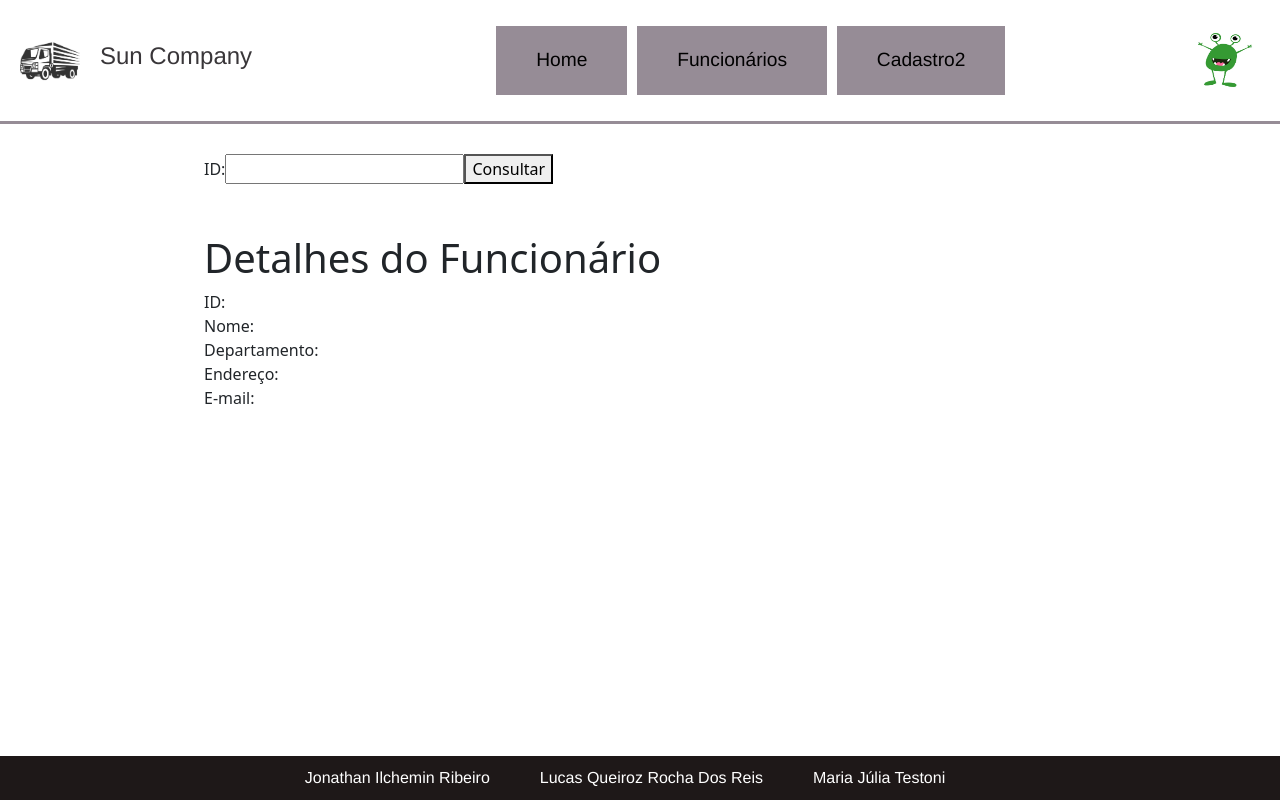
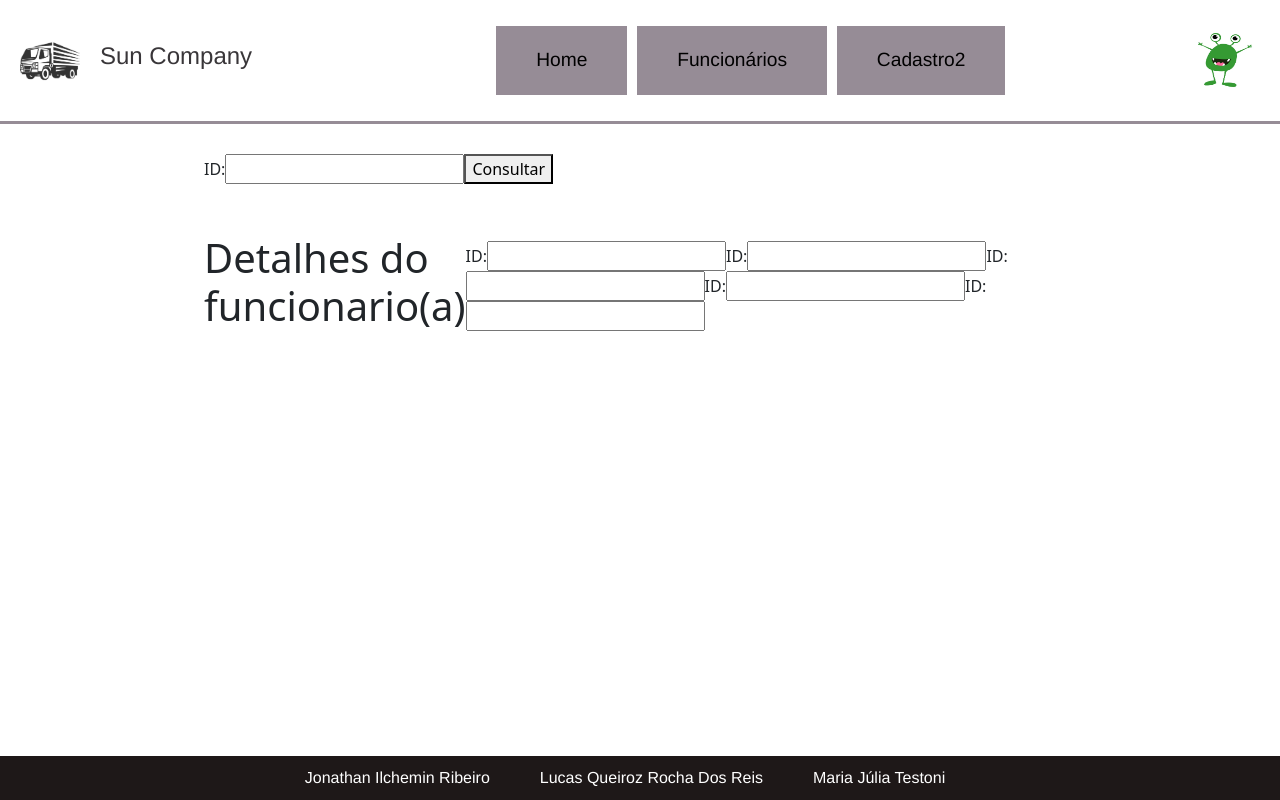
Before and after one commit to majutestoni/TrabalhoWeb, an Angular app: page /cadastro2 in a window 1280 px wide. Built offline with nearby package versions, Linux system fonts and the light colour scheme.

Commit message:
[change] ajustes de formulario

```diff
--- a/src/app/app-routing.module.ts
+++ b/src/app/app-routing.module.ts
@@ -22,7 +22,10 @@ const routes: Routes = [
   },
   {
     path: 'cadastro2',
-    component: Cadastro2Component,
+    loadChildren: () =>
+      import('./components/cadastro2/cadastro2.module').then(
+        (m) => m.Cadastro2Module
+      ),
   },
 ];
 
--- a/src/app/components/cadastro2/cadastro.service.ts
+++ b/src/app/components/cadastro2/cadastro.service.ts
@@ -35,27 +35,3 @@ export interface Deletar {
   status: string;
   mensagem: string;
 }
-
-const btnConsultar = document.getElementById("btn-consultar");
-    btnConsultar.addEventListener("click", function() {
-      const idFuncionario = "123";
-      buscarFuncionario(idFuncionario);
-    });
-
-function buscarFuncionario(id) {
-  const resultado = document.getElementById("result");
-
-  CadastroService.consulta(id).subscribe(
-    (funcionario) => {
-
-      resultado.querySelector("#id").innerText = funcionario.id;
-      resultado.querySelector("#nome").innerText = funcionario.nome;
-      resultado.querySelector("#departamento").innerText = funcionario.departamento;
-      resultado.querySelector("#endereco").innerText = funcionario.endereco;
-      resultado.querySelector("#email").innerText = funcionario.email;
-    },
-    (error) => {
-      console.error("Erro ao buscar funcionário:", error);
-    }
-  );
-}
--- /dev/null
+++ b/src/app/components/cadastro2/cadastro2-routing.module.ts
@@ -0,0 +1,13 @@
+
+import { NgModule } from '@angular/core';
+import { RouterModule, Routes } from '@angular/router';
+import { Cadastro2Component } from './cadastro2.component';
+
+
+const routes: Routes = [{ path: '', component: Cadastro2Component }];
+
+@NgModule({
+  imports: [RouterModule.forChild(routes)],
+  exports: [RouterModule],
+})
+export class Cadastro2RoutingModule {}
--- a/src/app/components/cadastro2/cadastro2.component.html
+++ b/src/app/components/cadastro2/cadastro2.component.html
@@ -1,32 +1,21 @@
 <body>
   <div class="container">
-        <form>
+    <form (ngSubmit)="consultar()" [formGroup]="fg">
       <label for="id">ID:</label>
-            <input type="text" id="id" name="id" required>
+      <input formControlName="id" />
       <button class="btn-consultar" type="submit">Consultar</button>
     </form>
     <div id="result">
-            <h1>Detalhes do Funcionário</h1>
-            <div class="field">
-              <label for="id">ID:</label>
-              <span id="id"></span>
+      <form [formGroup]="formValues">
+        <h1>Detalhes do funcionario(a)</h1>
+        <div>
+          <label for="id">ID:</label> <input formControlName="id"/>
+          <label for="nome">ID:</label> <input formControlName="nome"/>
+          <label for="departamento">ID:</label> <input formControlName="departamento"/>
+          <label for="endereco">ID:</label> <input formControlName="endereco"/>
+          <label for="email">ID:</label> <input formControlName="email"/>
         </div>
-            <div class="field">
-              <label for="nome">Nome:</label>
-              <span id="nome"></span>
-            </div>
-            <div class="field">
-              <label for="departamento">Departamento:</label>
-              <span id="departamento"></span>
-            </div>
-            <div class="field">
-              <label for="endereco">Endereço:</label>
-              <span id="endereco"></span>
-            </div>
-            <div class="field">
-              <label for="email">E-mail:</label>
-              <span id="email"></span>
-            </div>
+      </form>
     </div>
   </div>
 </body>
--- a/src/app/components/cadastro2/cadastro2.component.ts
+++ b/src/app/components/cadastro2/cadastro2.component.ts
@@ -1,10 +1,53 @@
-import { Component } from '@angular/core';
+import { Component, OnInit } from '@angular/core';
+import { FormBuilder, FormGroup, Validators } from '@angular/forms';
+import { CadastroService } from './cadastro.service';
 
 @Component({
   selector: 'app-cadastro2',
   templateUrl: './cadastro2.component.html',
-  styleUrls: ['./cadastro2.component.scss']
+  styleUrls: ['./cadastro2.component.scss'],
 })
-export class Cadastro2Component {
+export class Cadastro2Component implements OnInit {
+  public fg: FormGroup;
+  public formValues: FormGroup;
 
+  constructor(
+    private fb: FormBuilder,
+    private cadastroService: CadastroService
+  ) {
+    this.fg = this.fb.group({
+      id: ['', Validators.required]
+    });
+
+    this.formValues = this.fb.group({
+      id: ['', Validators.required],
+      nome: [''],
+      departamento: [''],
+      endereco: [''],
+      email: [''],
+    });
+  }
+
+  ngOnInit(): void {}
+
+  consultar() {
+    if (this.fg.valid) {
+      const formsValue = this.fg.value;
+      this.cadastroService.consulta(formsValue.id).subscribe(
+        (e) => {
+          this.formValues.setValue({
+            id: e.id,
+            nome: e.nome,
+            departamento: e.departamento,
+            endereco: e.endereco,
+            email: e.email,
+          })
+
+        },
+        (err) => {
+          console.error(err);
+        }
+      );
+    }
+  }
 }
--- a/src/app/components/components.module.ts
+++ b/src/app/components/components.module.ts
@@ -2,10 +2,9 @@ import { NgModule } from '@angular/core';
 import { CommonModule } from '@angular/common';
 import { HeaderComponent } from './header/header.component';
 import { FooterComponent } from './footer/footer.component';
-import { Cadastro2Component } from './cadastro2/cadastro2.component';
 
 @NgModule({
-  declarations: [HeaderComponent, FooterComponent, Cadastro2Component],
+  declarations: [HeaderComponent, FooterComponent],
   imports: [CommonModule],
   exports: [HeaderComponent, FooterComponent],
 })
```
Also changed, not shown: src/app/components/cadastro2/cadastro2.module.ts (added, +23 -0 lines). Lines whose indentation alone changed are shown as unchanged.
